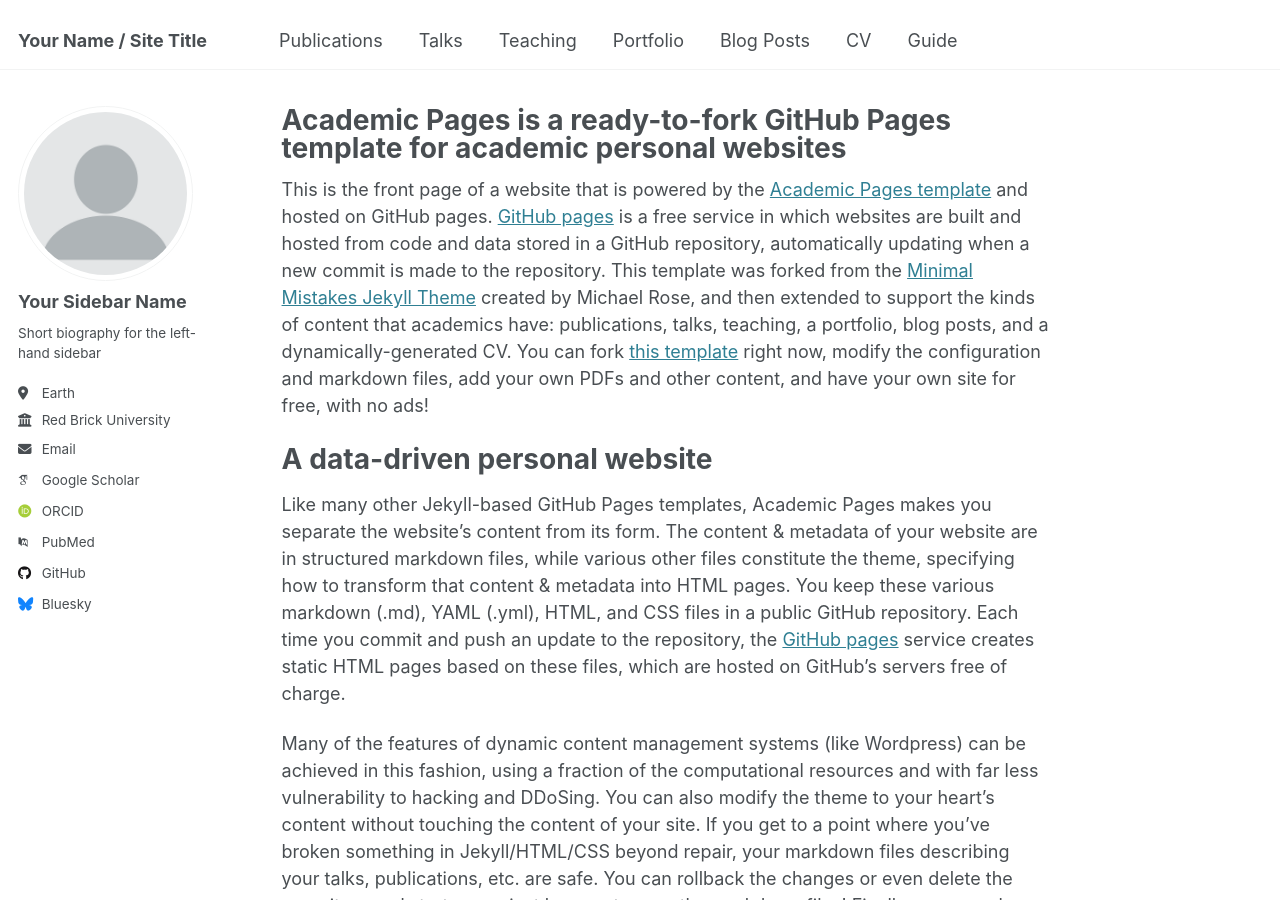
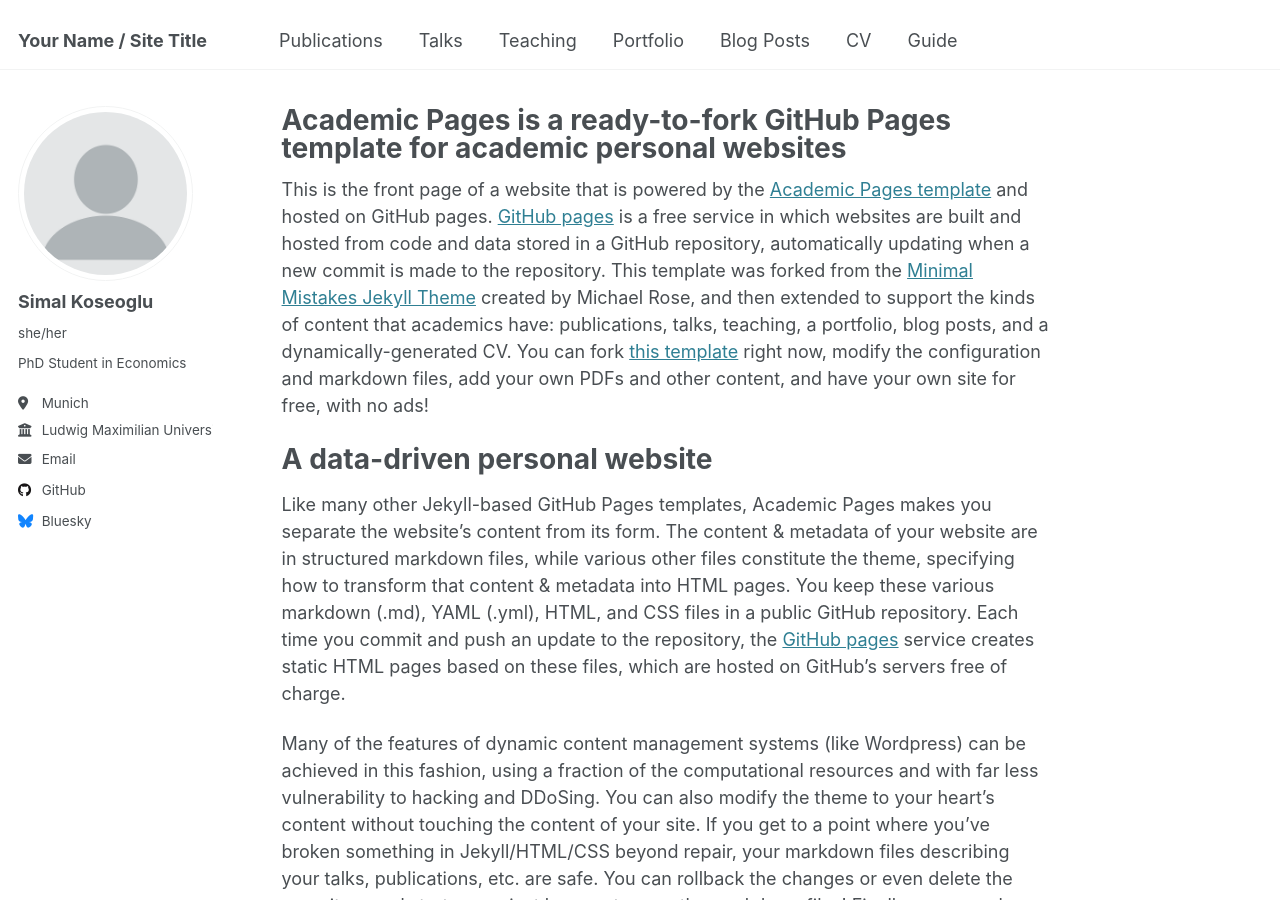
Before and after one commit to simalkoseoglu/simalkoseoglu.com, a Jekyll site: the page built from _pages/about.md, in a window 1280 px wide and 900 px high. Built offline with Jekyll 4.4.1, drawn with Linux system fonts in a browser that asks for light colours; some web fonts are replaced.

Commit message:
Update _config.yml
a little done

```diff
--- a/_config.yml
+++ b/_config.yml
@@ -23,21 +23,21 @@ repository               : "academicpages/academicpages.github.io"
 author:
   # Biographic information
   avatar           : "profile.png"
-  name             : "Your Sidebar Name"
-  pronouns         : # example: "she/her"
-  bio              : "Short biography for the left-hand sidebar"
-  location         : "Earth"
-  employer         : "Red Brick University"
+  name             : "Simal Koseoglu"
+  pronouns         : "she/her"
+  bio              : "PhD Student in Economics"
+  location         : "Munich"
+  employer         : "Ludwig Maximilian University of Munich"
   uri              : # URL
-  email            : "none@example.org"
+  email            : "simal.koseoglu@econ.lmu.de"
 
   # Academic websites
   arxiv            : # URL - Update with the correct link to your profile
-  googlescholar    : "https://scholar.google.com/citations?user=PS_CX0AAAAAJ"
+  googlescholar    : # "https://scholar.google.com/citations?user=PS_CX0AAAAAJ"
   impactstory      : # URL
-  orcid            : "http://orcid.org/yourorcidurl"
+  orcid            : # "http://orcid.org/yourorcidurl"
   semantic         : # URL
-  pubmed           : "https://www.ncbi.nlm.nih.gov/pubmed/?term=john+snow"
+  pubmed           : # "https://www.ncbi.nlm.nih.gov/pubmed/?term=john+snow"
   researchgate     : # URL
   scopus           : # URL
 
@@ -45,7 +45,7 @@ author:
   bitbucket        : # Username - Update with your username on the site
   codepen          : # Username
   dribbble         : # Username
-  github           : "academicpages"
+  github           : "simalkoseoglu"
   kaggle           : # Username
   stackoverflow    : # User number or user number and name (i.e., use "1" or "1/jeff-atwood")
 
```
